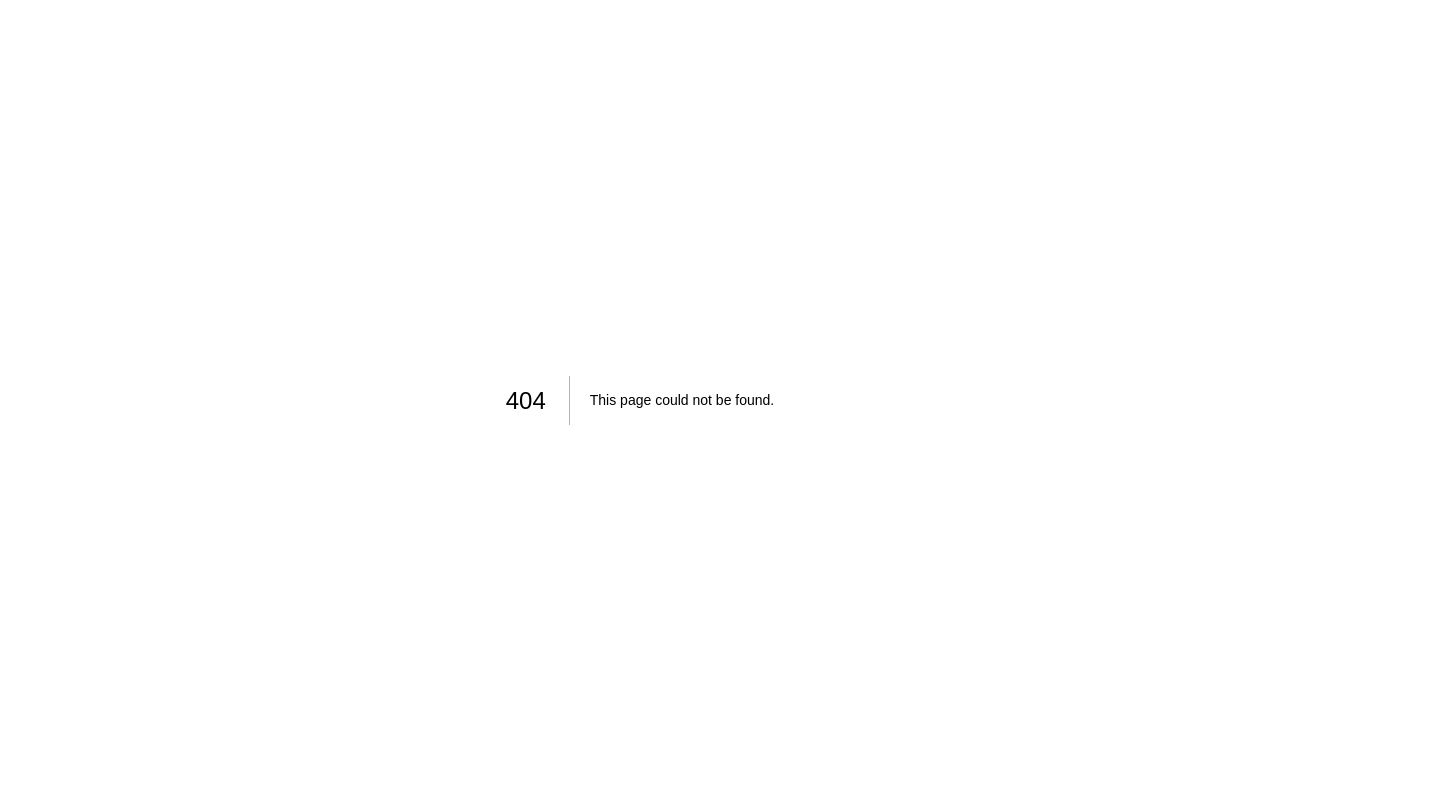
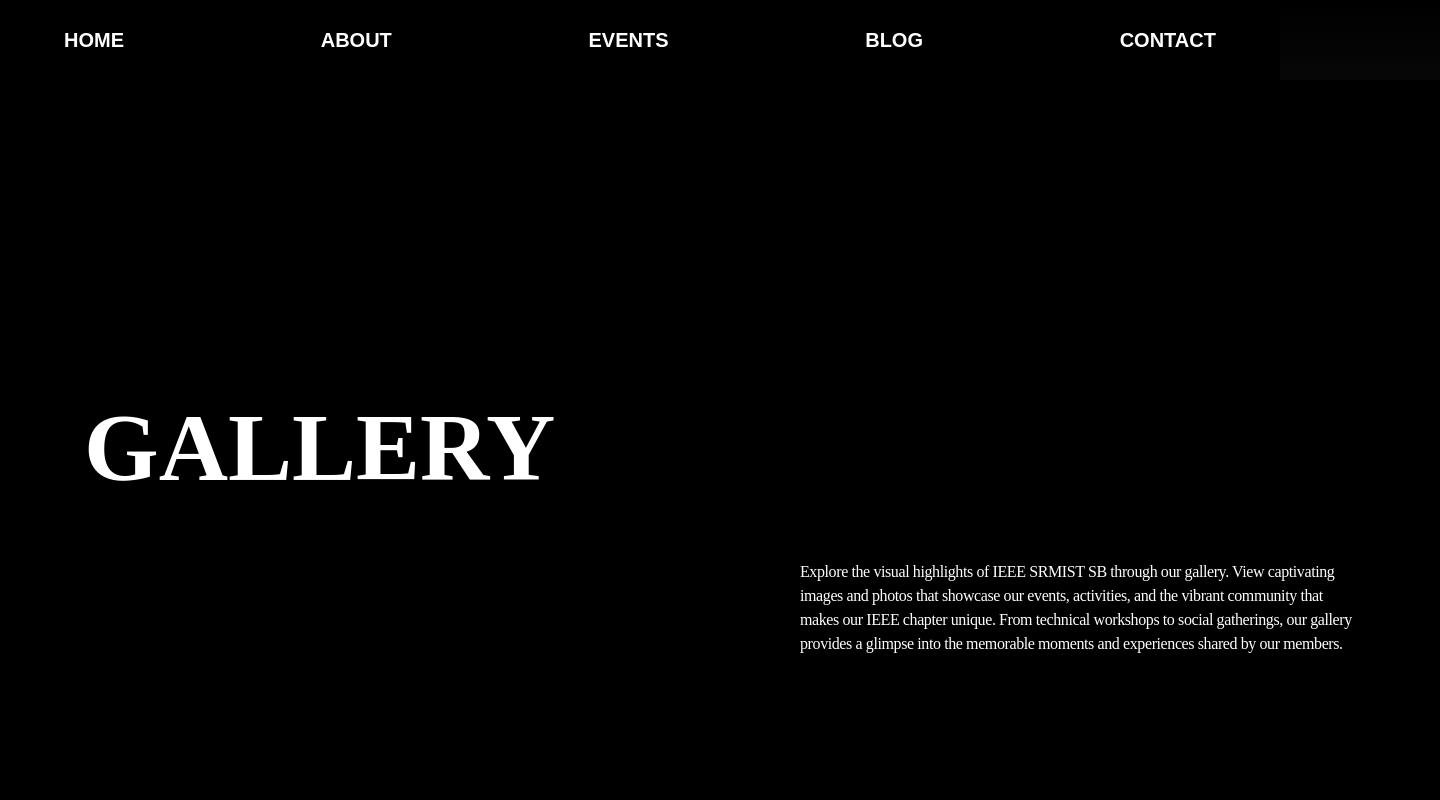
Before and after one commit to AkashSasikumar47/ieee-srmist-website, a Next.js app: page /gallery in a window 1280 px wide. Before the commit this address had no page. Shown: the top 800 px of the page, 1440 px wide, since content can reach past the window. Built offline with nearby package versions, Linux system fonts and the light colour scheme.

Commit message:
Create gallery.tsx

```diff
--- /dev/null
+++ b/pages/gallery.tsx
@@ -0,0 +1,34 @@
+// pages/gallery.tsx
+import React from 'react';
+import Navbar from '../components/Home/Navbar/Navbar';
+import Footer from '../components/Home/Footer/Footer';
+import GalleryImages from '../components/Gallery/GalleryImages/GalleryImages';
+import AboutBanner2 from '../components/About/AboutBanner2/AboutBanner2';
+import FAQ from '../components/Home/FAQ/FAQ';
+
+import '../app/globals.css';
+
+const GalleryPage: React.FC = () => {
+    return (
+        <div>
+            <Navbar />
+
+            <section className="bg-black text-white py-16" style={{ width: '1440px' }}>
+                <div className="w-[1440px] h-[621px] px-[84px] pt-64 pb-16 bg-black flex-col justify-start items-center gap-16 inline-flex">
+                    <div className="self-stretch text-white text-8xl font-bold font-['Montserrat']">GALLERY</div>
+                    <div className="w-[1440px] pl-[800px] pr-[84px] justify-start items-start gap-2.5 inline-flex">
+                        <div className="grow shrink basis-0 text-white text-base font-normal font-['Montserrat'] tracking-tight">Explore the visual highlights of IEEE SRMIST SB through our gallery. View captivating images and photos that showcase our events, activities, and the vibrant community that makes our IEEE chapter unique. From technical workshops to social gatherings, our gallery provides a glimpse into the memorable moments and experiences shared by our members.</div>
+                    </div>
+                </div>
+            </section>
+
+            <GalleryImages />
+            <AboutBanner2 />
+            <FAQ />
+
+            <Footer />
+        </div>
+    );
+};
+
+export default GalleryPage;
```
